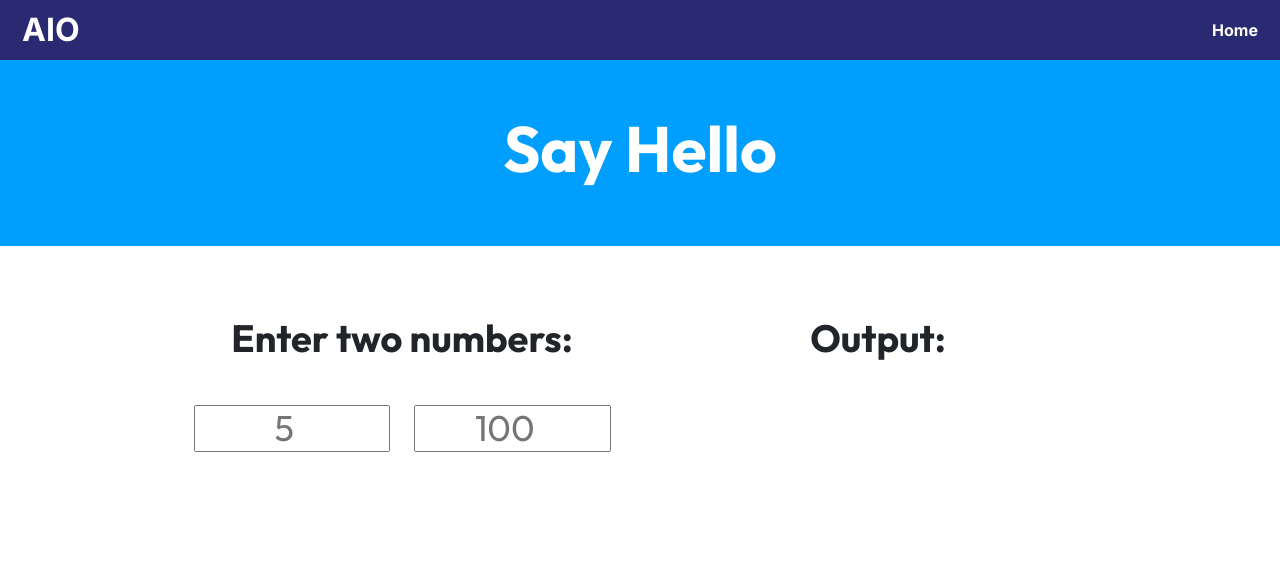
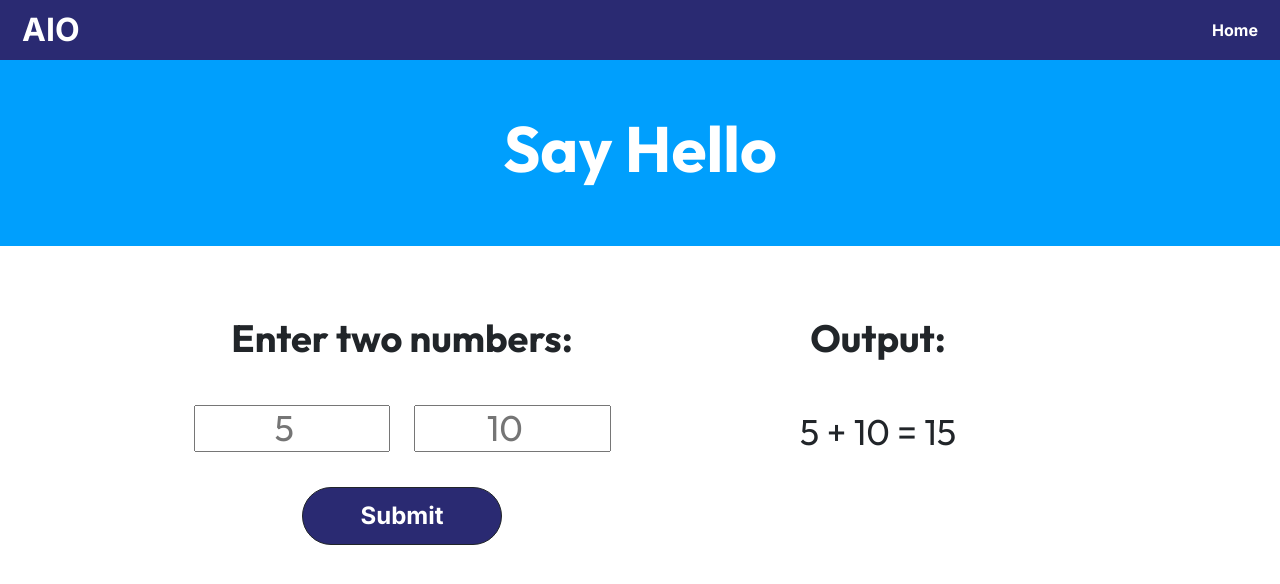
Before and after one commit to mannamar/MannAAllForOneReact, a React (Create React App) app: page /AddTwo in a window 1280 px wide. Shown: the top 584 px of the page. Built offline with nearby package versions, Linux system fonts and the light colour scheme.

Commit message:
SayHello Complete

```diff
--- a/src/componenets/AddTwo.js
+++ b/src/componenets/AddTwo.js
@@ -1,8 +1,12 @@
 import 'bootstrap/dist/css/bootstrap.min.css';
 import { Button, Container, Row, Col } from 'react-bootstrap';
+import { useState } from 'react';
+import { GetAddTwo } from '../services/DataServices';
 
 export default function AddTwo() {
-
+    const [num1, setNum1] = useState('');
+    const [num2, setNum2] = useState('');
+    const [response, setResponse] = useState('5 + 10 = 15');
     return (
         <>
             <Container fluid className='hero-cont d-flex align-items-center justify-content-center'>
@@ -17,17 +21,24 @@ export default function AddTwo() {
                         <Row className="justify-content-center">
                             <Row>
                                 <Col>
-                                    <input className="w-100 inp-fld " type="number" placeholder="5"/>
+                                    <input className="w-100 inp-fld " type="number" placeholder="5" value={num1} onChange={ (e) => {
+                                        setNum1(e.target.value);
+                                    }}/>
                                 </Col>
                                 <Col>
-                                    <input className="w-100 inp-fld " type="number" placeholder="100"/>
+                                    <input className="w-100 inp-fld " type="number" placeholder="10" value={num2} onChange={ (e) => {
+                                        setNum2(e.target.value);
+                                    }} />
                                 </Col>
                             </Row>
+                            <Button className="btn btn-dark btn-submit" onClick={ async () => {
+                                setResponse( await GetAddTwo(num1, num2) );
+                            }}>Submit</Button>
                         </Row>
                     </Col>
                     <Col xs={6}>
                         <h2>Output:</h2>
-                        <p className="output"></p>
+                        <p className="output">{response}</p>
                     </Col>
                 </Row>
             </Container>
```
